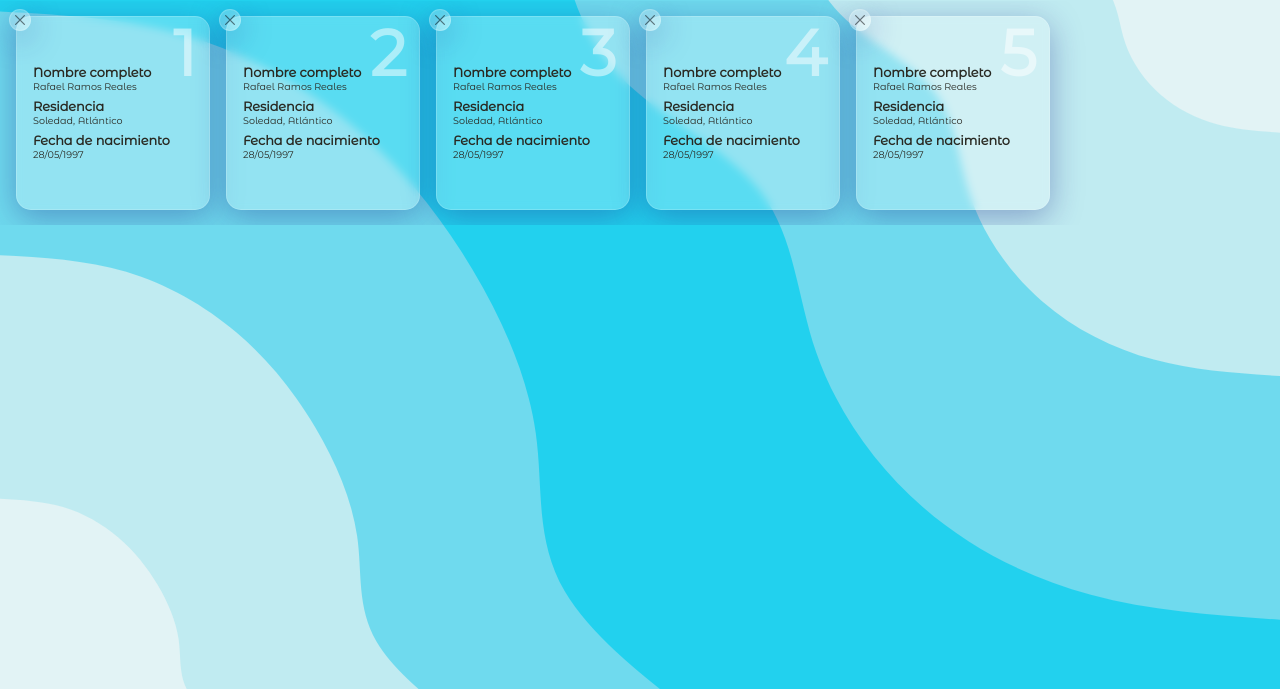
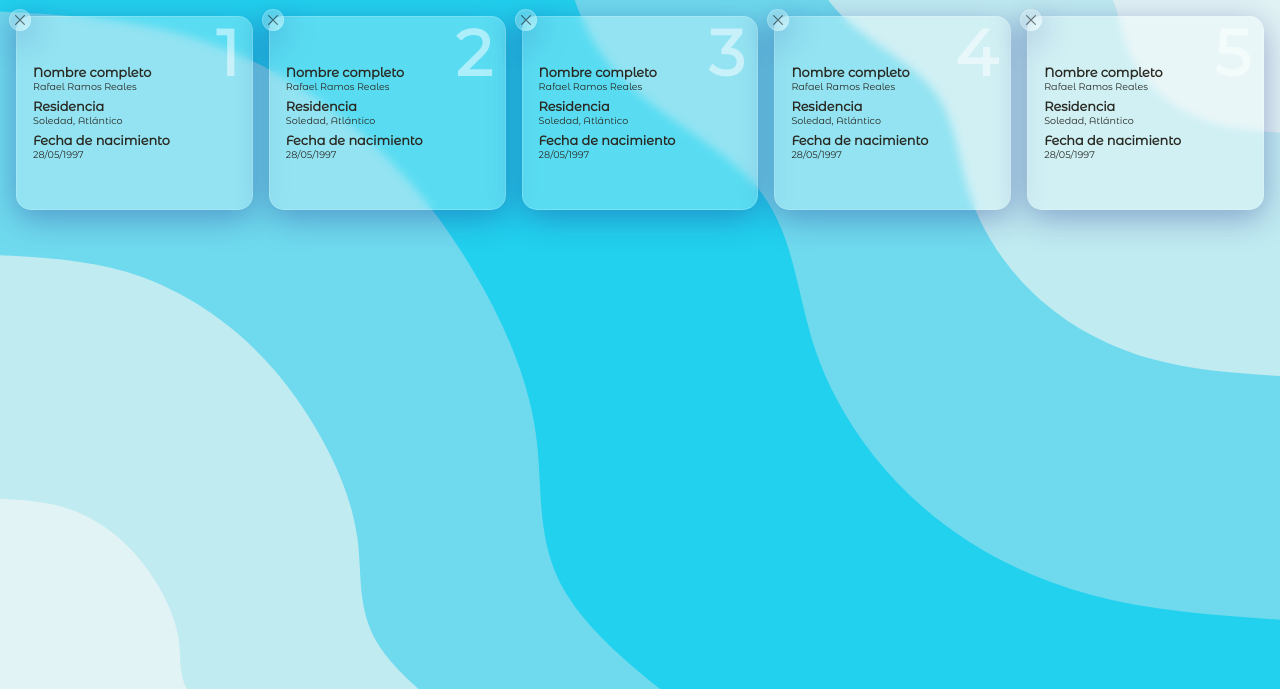
Before and after one commit to RafaelRamosR/front-desplazados, a plain HTML site: page src/views/users.view.html in a window 1280 px wide. Shown: the part 111-800 px from the top of the page. Drawn offline with Linux system fonts and the light colour scheme.

Commit message:
Estilos pc

```diff
--- a/src/css/card.css
+++ b/src/css/card.css
@@ -39,7 +39,7 @@
 .card-number {
   position: absolute;
   top: 0;
-  right: .2em;
+  right: 0.2em;
   font-size: 4rem;
   font-weight: 600;
   color: rgba(255, 255, 255, 0.5);
@@ -69,20 +69,36 @@
   position: absolute;
   top: -0.5rem;
   left: -0.5rem;
-  font-size: .9rem;
+  font-size: 0.9rem;
 }
 
 .card-open {
-  transition: transform .3s;
+  transition: transform 0.3s;
   z-index: 2;
 }
 
 .rotate {
-  transition: transform .3s;
+  transition: transform 0.3s;
   transform: rotate(45deg);
 }
 
-@media screen and (min-width: 900px) {
+.cards::-webkit-scrollbar {
+  height: .5em;
+}
+
+.cards::-webkit-scrollbar-thumb {
+  background-color: rgba(151, 171, 178, 0.5);
+  border-radius: 15px;
+  outline: none;
+}
+
+@media screen and (min-width: 650px) {
+  .cards {
+    display: grid;
+    grid-template-columns: repeat(auto-fit, minmax(12em, 1fr));
+    overflow: visible;
+  }
+
   .card-close,
   .card-open {
     cursor: pointer;
```
